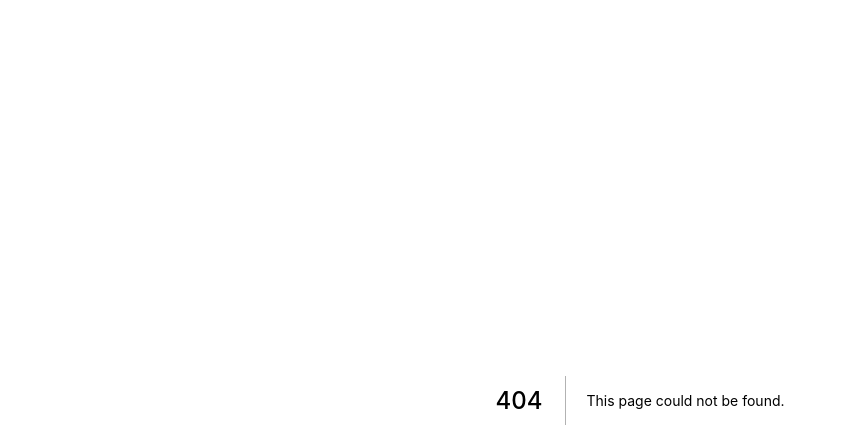
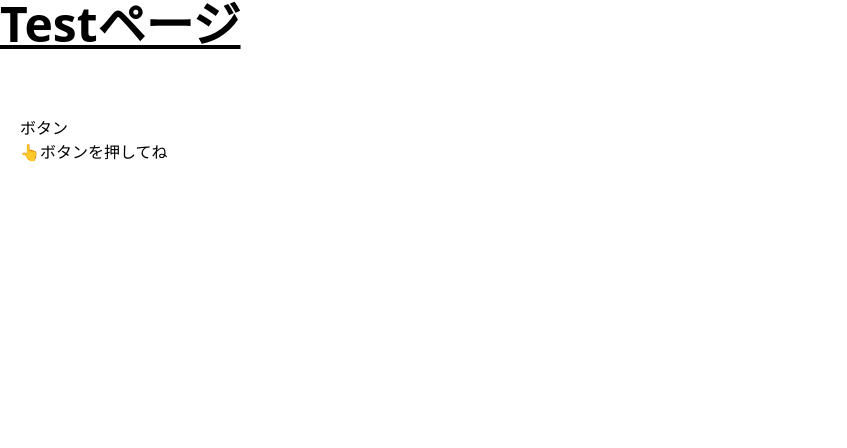
Before and after one commit to bana7-arumi/d-anime-mylist-frontend, a Next.js app: page /test in a window 1280 px wide. Before the commit this address had no page. Shown: the top 448 px of the page, without its empty margins (0-847 px from the left). Built offline with nearby package versions, Linux system fonts and the light colour scheme.

Commit message:
iframe用のHTMLを生成

```diff
--- /dev/null
+++ b/src/pages/test.jsx
@@ -0,0 +1,33 @@
+import Head from "next/head";
+import Image from "next/image";
+import makeIframe from "../utils/makeIframe";
+import React, { useState, useEffect } from "react";
+
+export default function Test() {
+  const [Iframe, setIframe] = useState("<h1>👆ボタンを押してね<h1>");
+  const handleClick = () => {
+    var uri = new URL(window.location.href);
+    // URL (http://localhost, https://hoge.com)
+    const host = uri.protocol + "//" + uri.host;
+    // データベースに存在しているIDを指定する string
+    const id = "wBXrAVrONYEMUrjB";
+    // 埋め込みたいiframeの縦横のサイズ number
+    const width = 300;
+    const height = 500;
+    // iframeにオレンジの枠を付けるか bool
+    const border = true;
+    const Iframe = makeIframe(host, id, width, height, border);
+    setIframe(Iframe);
+  };
+  return (
+    <div>
+      <h1 className="text-5xl font-bold underline">Testページ</h1>
+      <br />
+      <br />
+      <div className="m-5">
+        <button onClick={handleClick}>ボタン</button>
+        <div dangerouslySetInnerHTML={{ __html: Iframe }} />
+      </div>
+    </div>
+  );
+}
--- /dev/null
+++ b/src/utils/makeIframe.js
@@ -0,0 +1,11 @@
+const makeIframe = (host, id, width, height, border) => {
+  return `<iframe
+    style="border-radius:12px;${border && "border: 2px #DA5019 solid;"}"
+    src="${host}/myList/${id}"
+    width="${width}"
+    height="${height}"
+    allow="autoplay; clipboard-write; encrypted-media; fullscreen; picture-in-picture"
+  ></iframe>`;
+};
+
+export default makeIframe;
```
